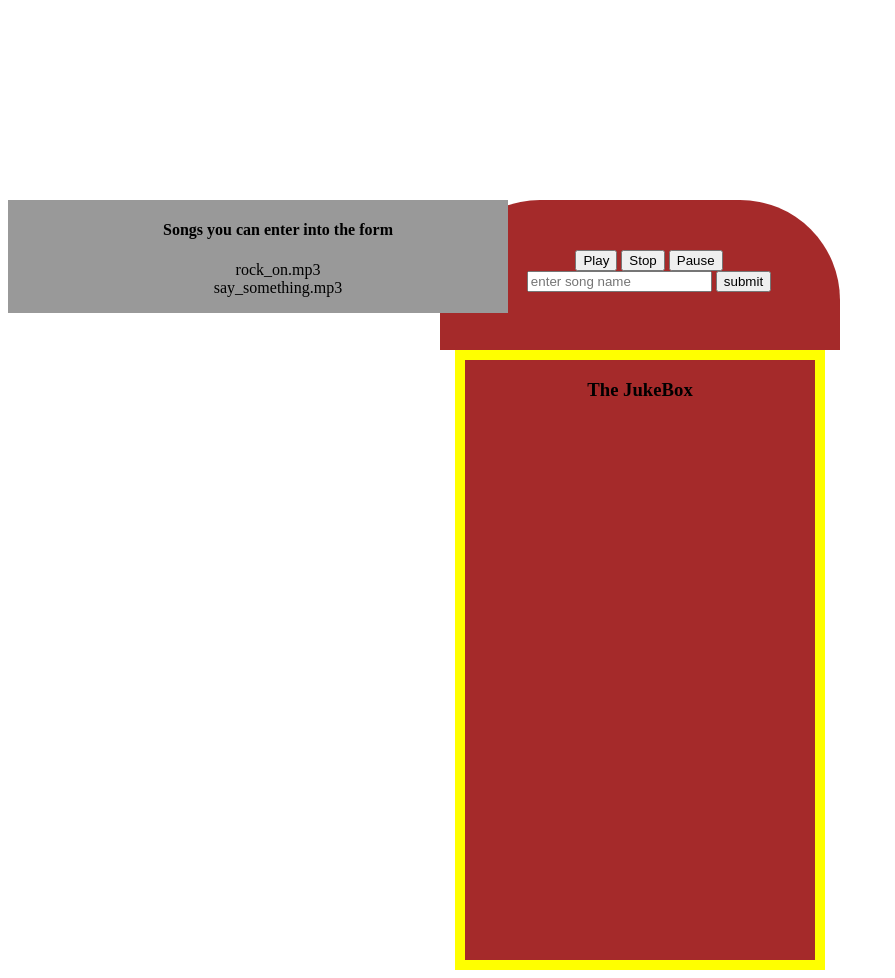
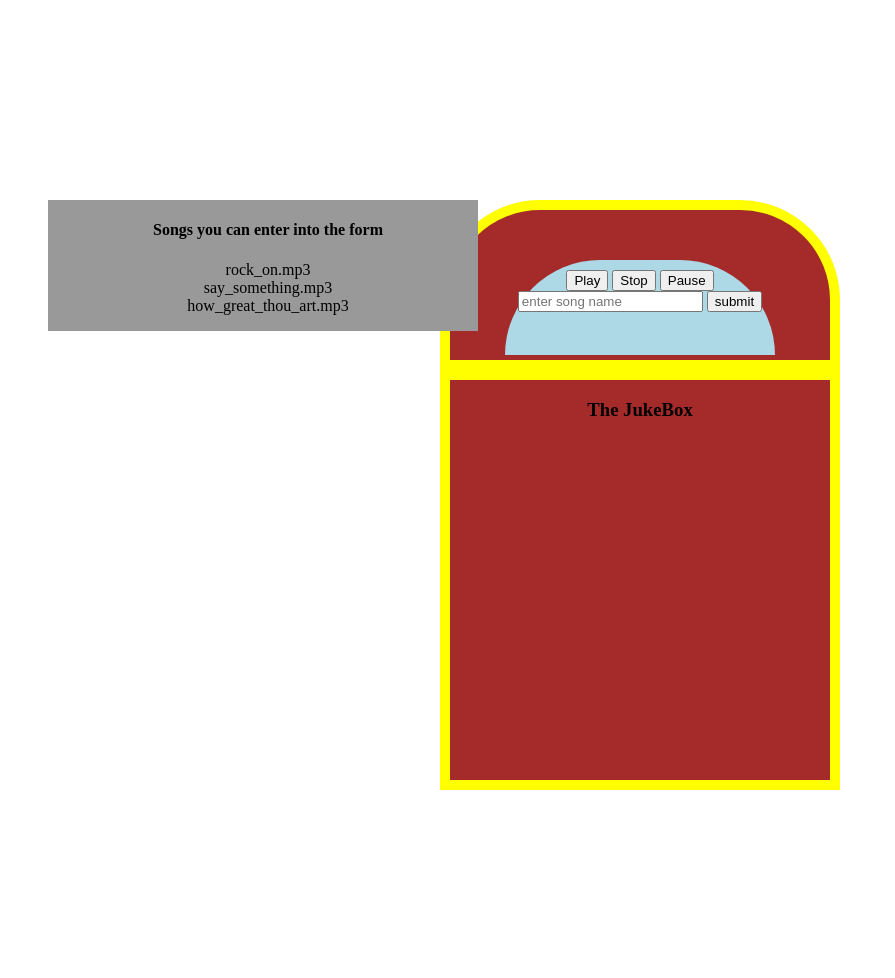
Before and after one commit to LindseyJ22/Juke_box, a PHP site: page / in a window 1280 px wide. Shown: the whole page, without its empty margins (0-895 px from the left). After the commit the page ends 790 px from the top, so only its background shows below. Run offline with PHP 8.4, Linux system fonts and the light colour scheme.

Commit message:
styled the divs and rounded their borders so that they look like a jukebox

```diff
--- a/index.css
+++ b/index.css
@@ -3,22 +3,24 @@
 	margin-right: auto;
 	margin-left: auto;
 	text-align: center;
-	width: 300px;
+	width: 280px;
 	height: 50px;
 	background: brown;
 	padding: 50px;
 	border-top-right-radius: 100px;
 	border-top-left-radius: 100px;
+	border: 10px solid yellow;
 }
 .list_of_songs{
 	/*margin-left: auto;*/
 	/*margin-right: auto;*/
-	width: 500px;
+	width: 400px;
 	background: #999;
 	text-align: center;
 	/*margin-top: 100px;*/
 	float: left;
-
+	margin-left:40px;
+	padding:0 30px 0 0;
 }
 .list {
 	list-style: none;
@@ -28,7 +30,18 @@
 	margin-right: auto;
 	text-align: center;
 	background:brown;
-	width: 350px;
-	height: 600px;
+	width: 380px;
+	height: 400px;
 	border: 10px solid yellow;
 }
+.glass{
+	background: lightblue;
+	width:250px;
+	margin-right: auto;
+	margin-left: auto;
+	height: 75px;
+	padding: 10px 10px;
+	border-top-right-radius: 100px;
+	border-top-left-radius: 100px;
+	margin-bottom: 20px;
+}
--- a/index.html
+++ b/index.html
@@ -11,15 +11,18 @@
 				<h4>Songs you can enter into the form</h4>
 				<li>rock_on.mp3</li>
 				<li>say_something.mp3</li>
+				<li>how_great_thou_art.mp3</li>
 			</ul>
 
 		</div>
 		<div class= "controls">
-			<button id="playButton">Play</button>
-			<button id="stopButton">Stop</button>
-			<button id="pauseButton">Pause</button><br/>
-			<input id="songName" type="text" placeholder= "enter song name">
-			<button id="submitButton">submit</button>
+			<div class="glass">
+				<button id="playButton">Play</button>
+				<button id="stopButton">Stop</button>
+				<button id="pauseButton">Pause</button><br/>
+				<input id="songName" type="text" placeholder= "enter song name">
+				<button id="submitButton">submit</button>
+			</div>
 		</div>
 		<div class="jukebox">
 			<h3>The JukeBox</h3>
--- a/index.js
+++ b/index.js
@@ -49,8 +49,9 @@ class Jukebox {
 
 let music = new Jukebox();
 music.addSong('rock_on.mp3');
+music.addSong('say_something.mp3');
+music.addSong('how_great_thou_art.mp3');
 music.loadSong(music.songlist[0]);
-music.addSong('say_something.mp3');
 
 document.getElementById('playButton').onclick = function(){
 	music.songPlay();
```
Also changed, not shown: 2 other files.
